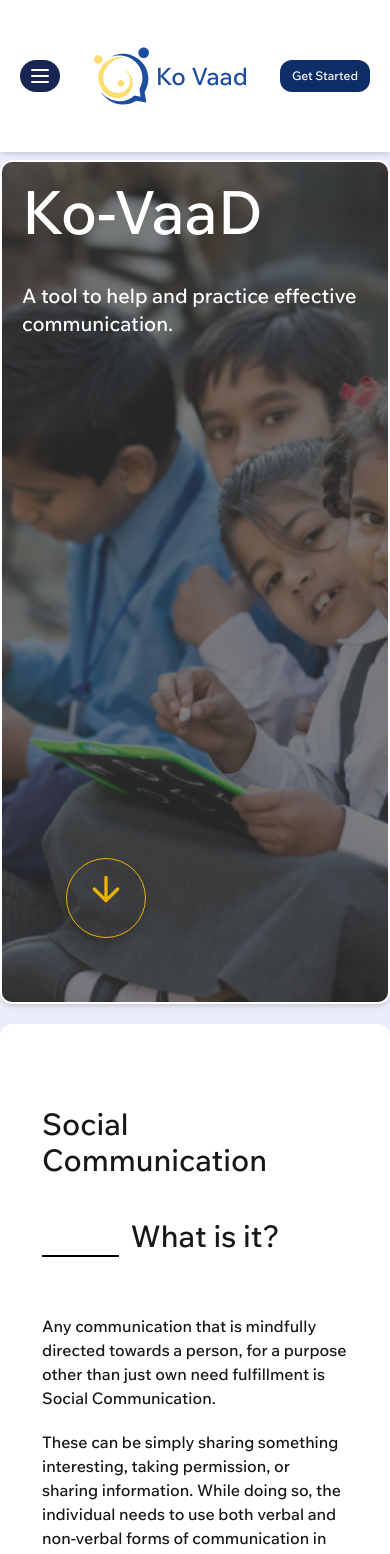
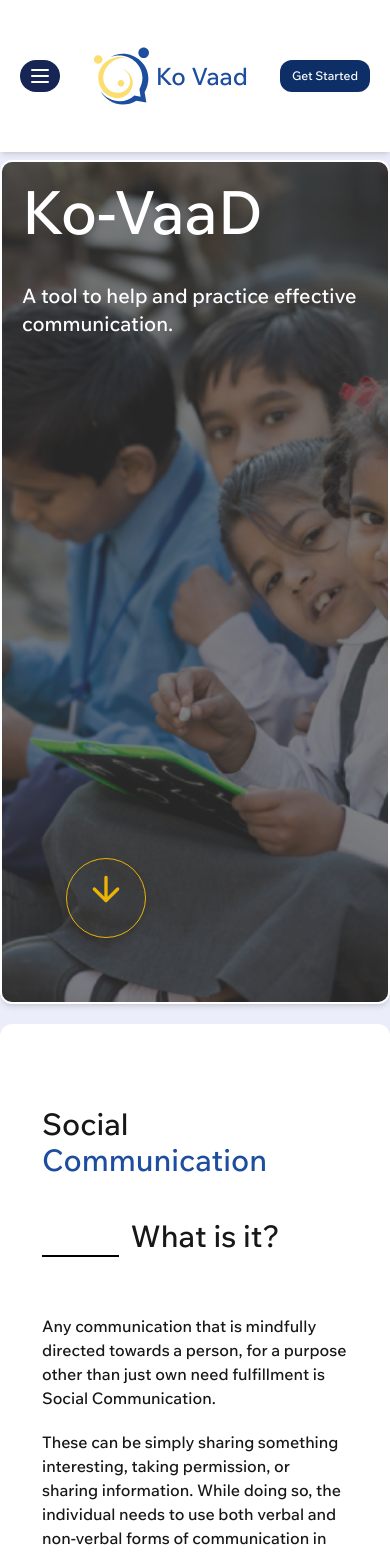
Before and after one commit to SaiShashikant/kovaad.web, a Next.js app: page / in a window 390 px wide. Shown: the top 1554 px of the page. Built offline with nearby package versions, Linux system fonts and the light colour scheme.

Commit message:
css update

```diff
--- a/src/app/lib/AppConstants.ts
+++ b/src/app/lib/AppConstants.ts
@@ -10,7 +10,7 @@
 export const gridItems = [
     {
         id: 1,
-        title: "Ko-VaaD",
+        title: [{plain:"Ko-VaaD",highlighted: ""}],
         description: ["A tool to help and practice effective communication."],
         imgClassName: "w-full h-full object-cover",
         className: " w-[90%]",
@@ -21,7 +21,7 @@
     },
     {
         id: 2,
-        title: "Social Communication",
+        title:  [{plain:"Social ",highlighted: "Communication"}],
         subtitle: "What is it?",
         description: ["Any communication that is mindfully directed towards a person, for a purpose other than just own need fulfillment is Social Communication.",
             "These can be simply sharing something interesting, taking permission, or sharing information. While doing so, the individual needs to use both verbal and non-verbal forms of communication in an integrated manner, guided by social perception and social cognition (thinking) ",
@@ -37,7 +37,7 @@
     {
         id: 3,
         heading: "Expertise",
-        title: "Our Focus Areas",
+        title:[{plain:"Our Focus Areas",highlighted: ""}] ,
         description: ["Social Communication is targeted through each of these: "],
         className: " w-[90%]",
         img: "/macbook.jpeg",
@@ -47,7 +47,7 @@
     {
         id: 4,
         sno: "01",
-        title: "Purposed Communication",
+        title:[{plain: "Purposed Communication",highlighted: ""}],
         description: ["A lot of communication that happens has a specific reason or aim behind it. Everyone uses many different kinds of purposes in their everyday interactions and it is this range that increases the quality of interaction. The individuals who use few or a single purpose in all their communications, display a restricted and repetitive interaction/ communication style",
             "Moreover, these targeted communication pieces are relatively more structured, specific, and shorter in length unlike short conversations/ small talk, making them more amenable to training."],
         className: " w-[90%]",
@@ -60,7 +60,7 @@
     {
         id: 5,
         sno: "02",
-        title: "Modification",
+        title: [{plain:"Modification",highlighted: ""}],
         description: ["As an individual learns how to communicate for a variety of reasons, he also learns to communicate in a ‘variety of places’ with a ‘variety of people’. The people he communicates with differ in the emotional closeness, relationship with the individual as well as their age vis-a-vis the individual. Effective communication would require understanding these and modifying what and how they speak. This would further change when the individual is talking to those same people in different places – private or public, formal or informal. They need to modify",
             "a) their way of speaking (tone of voice);",
             "b) choice of words they use to convey the same message: eg having learned to say no, the way of saying no will be different when said to a teacher/ boss, vis-a-vis a friend or a parent. In the absence of this, the communication can sound disrespectful, rude, or even casual.",
@@ -75,7 +75,7 @@
     {
         id: 6,
         sno: "03",
-        title: "Conversation Structure",
+        title: [{plain:"Conversation Structure",highlighted: ""}],
         description: ["Much like everything else in life, there are explicit rules to having conversations, starting from how to join in the existing conversation; how much I speak; picking up the unstated topic in the conversation; connecting my ideas in response to the conversation partner; how long to continue on the topic and exiting or closing the topic. Individuals facing concerns with social communication often need guidance and practice in each of these rules before they can smoothly use them in everyday conversations."],
         className: " w-[90%]",
         imgClassName: "w-3/4 h-3/4 object-cover mx-auto",
@@ -87,7 +87,7 @@
     {
         id: 7,
         sno: "04",
-        title: "Building Conversation Content",
+        title:[{plain:"Building Conversation Content",highlighted: ""}] ,
         description: ["Even though most kids/ individuals feel excited to share about a topic of their interest, they lack the ideas of what to share, so they end up either only asking questions or listing facts about their topic, without assimilating what the other has said. They may also sound repetitive or just ‘boring’. To be able to talk effectively, one needs to share more experiences, and opinions and show interest in knowing the about the other."],
         className: " w-[90%]",
         imgClassName: "w-3/4 h-3/4 object-cover mx-auto",
@@ -99,7 +99,7 @@
     {
         id: 8,
         sno: "05",
-        title: "Situation Specific Conversations",
+        title: [{plain:"Situation Specific Conversations",highlighted: ""}],
         description: ["Practicing everyday conversation skills relevant to specific situations like buying a ticket; going to a barber shop; ordering food in a restaurant etc. is also a need for most individuals who struggle with social communication, to be able to live independently and improve their quality of life."],
         className: " w-[90%]",
         imgClassName: "w-3/4 h-3/4 object-cover mx-auto",
@@ -110,7 +110,7 @@
     },
     {
         id: 9,
-        title: "We Assess, We Suggest & We Train",
+        title: [{plain:"We",highlighted:" Access"},{plain:", We",highlighted:" Suggest"},{plain:" & We",highlighted:" Train"}],
         titles:[],
         description: [
             {sno: "01", desc: "Which modules"},
--- a/src/components/cards.tsx
+++ b/src/components/cards.tsx
@@ -26,7 +26,14 @@
                                         <div className="w-full mx-auto text-3xl font-bold p-5 text-yellow-500">{item.heading}</div>
                                     )}
                                     <div className="w-full mx-auto text-6xl font-bold p-5 text-white">
-                                    {item.title}
+                                        {item.title.map((title, index) => (
+                                            <span key={index}>
+                                            {title.plain}
+                                                {title.highlighted && (
+                                                    <span className="text-kovaad-blue">{title.highlighted}</span>
+                                                )}
+                                        </span>
+                                        ))}
                                     </div>
                                     <div className="w-full mx-auto p-5 text-white text-xl font-light">
                                         {item.description.map((descItem, index) => (
@@ -77,12 +84,21 @@
                                         {item.sno && (
                                             <div className="flex items-center">
 
-                                            <div className={`text-xl text-blue-500 font-bold`}>
+                                                <div className={`text-xl text-kovaad-blue font-bold`}>
                                                     {item.sno}
                                                 </div>
                                             </div>
                                         )}
-                                    <div className="text-3xl font-bold my-10">{item.title}</div>
+                                        <div className="text-3xl font-bold my-10">
+                                            {item.title.map((title, index) => (
+                                                <span key={index}>
+                                                    {title.plain}
+                                                    {title.highlighted && (
+                                                        <span className="text-kovaad-blue">{title.highlighted}</span>
+                                                    )}
+                                                </span>
+                                            ))}
+                                        </div>
 
                                         {item.id === 2 && item.subtitle && (
                                             <div className="flex items-center mb-5">
@@ -138,13 +154,22 @@
                         {item.id === 9 && (
                             <div className=" relative mx-auto  shadow-md min-h-screen md:flex block justify-evenly items-center md:w-[95%] w-full rounded-xl border-2 border-white m-5 p-5 bg-white" id="home">
                                 <div className="w-full p-5">
-                                <div className="text-6xl font-bold md:my-10 my-5">{item.title}</div>
+                                    <div className="text-6xl font-bold md:my-10 my-5">
+                                        {item.title.map((title, index) => (
+                                            <span key={index}>
+                                            {title.plain}
+                                                {title.highlighted && (
+                                                    <span className="text-kovaad-blue">{title.highlighted}</span>
+                                                )}
+                                        </span>
+                                        ))}
+                                    </div>
                                     <div>{item.description?.map((item, index: number) => (
                                         <div key={index} className="my-5">
                                             <div className="w-full h-[1px] bg-black my-3"></div>
                                             {typeof item === 'object' ? (
                                                 <div className="flex my-10 md:my-16">
-                                                <div className="font-bold text-3xl md:ml-20 ml-10 text-blue-500">{item.sno}</div>
+                                                    <div className="font-bold text-3xl md:ml-20 ml-10 text-kovaad-blue">{item.sno}</div>
                                                     <div className="text-4xl font-light md:ml-20 ml-10">{item.desc}</div>
                                                 </div>
                                             ) : (
@@ -159,7 +184,8 @@
 
                     </div>
 
-            ))
+                )
+            )
             }
 
         </div>
```
Lines whose indentation alone changed are shown as unchanged.
